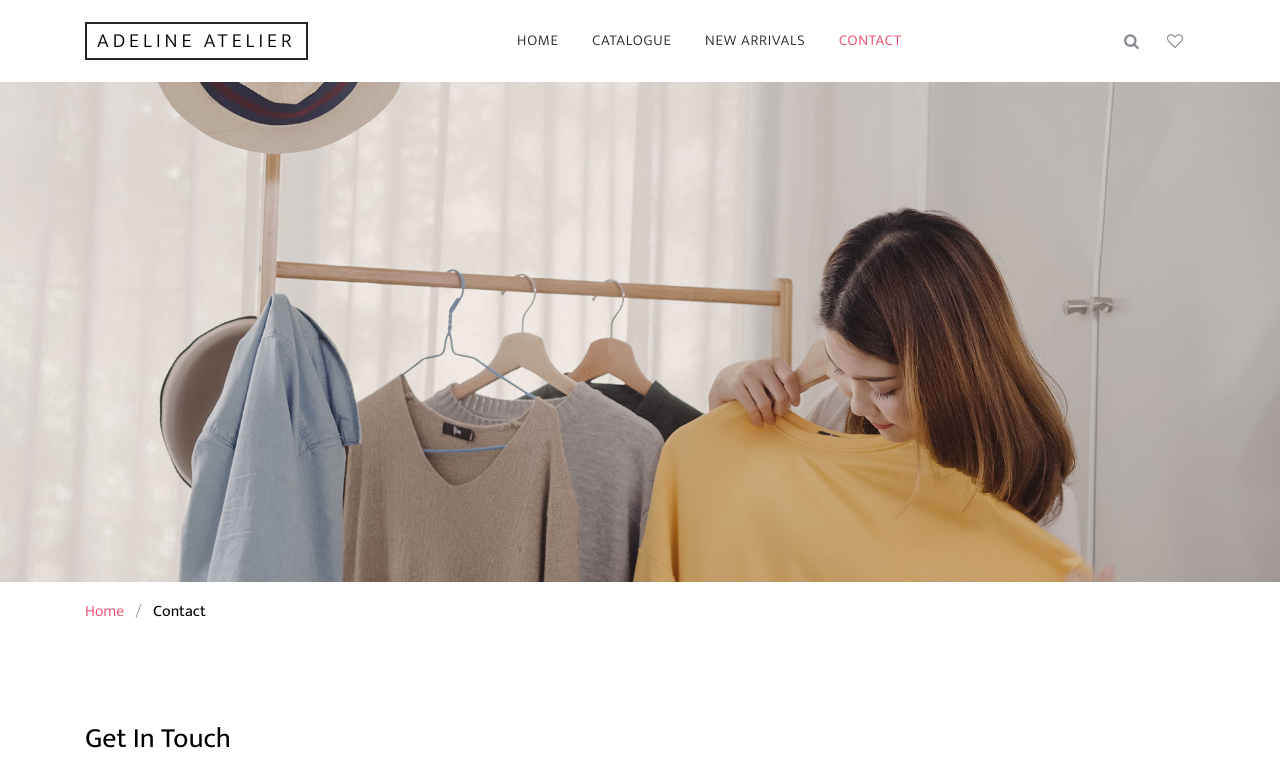
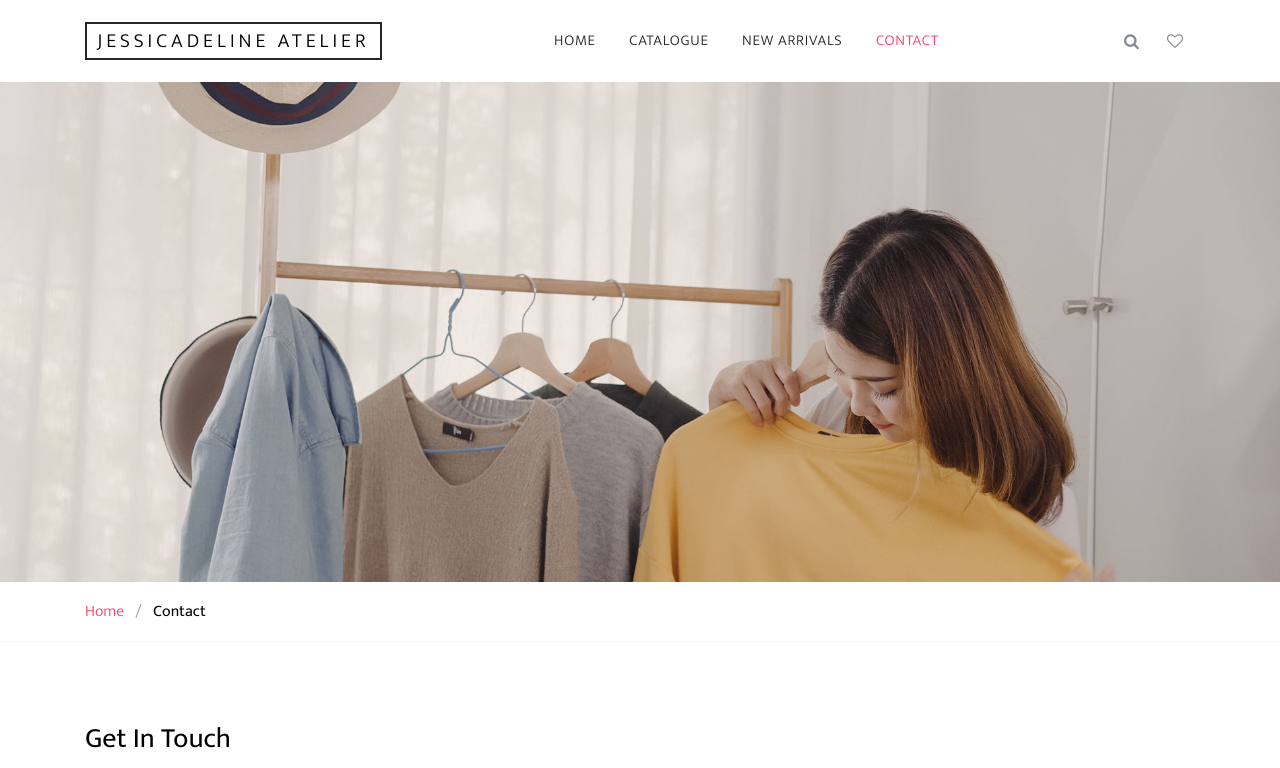
Before and after one commit to Adelineatelier/Adelineatelier, a plain HTML site: page contact.html in a window 1280 px wide. Shown: the top 768 px of the page. Drawn offline with Linux system fonts and the light colour scheme; files whose address does not match are found by name.

Commit message:
Update contact.html

```diff
--- a/contact.html
+++ b/contact.html
@@ -2,7 +2,7 @@
 <html lang="en">
 
 <head>
-    <title>Adeline Atelier &mdash; Contact</title>
+    <title>Jessicadeline &mdash; Contact</title>
     <meta charset="utf-8">
     <meta name="viewport" content="width=device-width, initial-scale=1, shrink-to-fit=no">
 
@@ -42,7 +42,7 @@
                 <div class="d-flex align-items-center justify-content-between">
                     <div class="logo">
                         <div class="site-logo">
-                            <a href="index.html" class="js-logo-clone">Adeline Atelier</a>
+                            <a href="index.html" class="js-logo-clone">Jessicadeline Atelier</a>
                         </div>
                     </div>
                     <div class="main-nav d-none d-lg-block">
```
